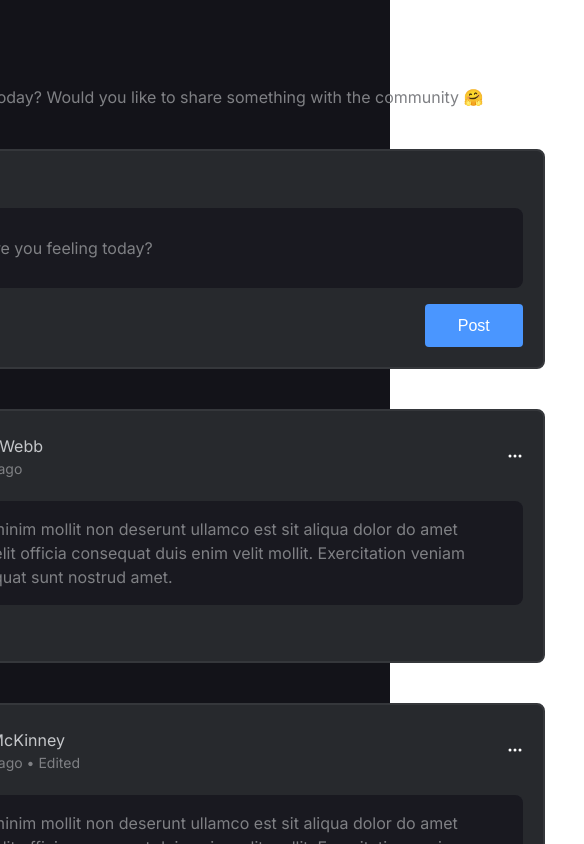
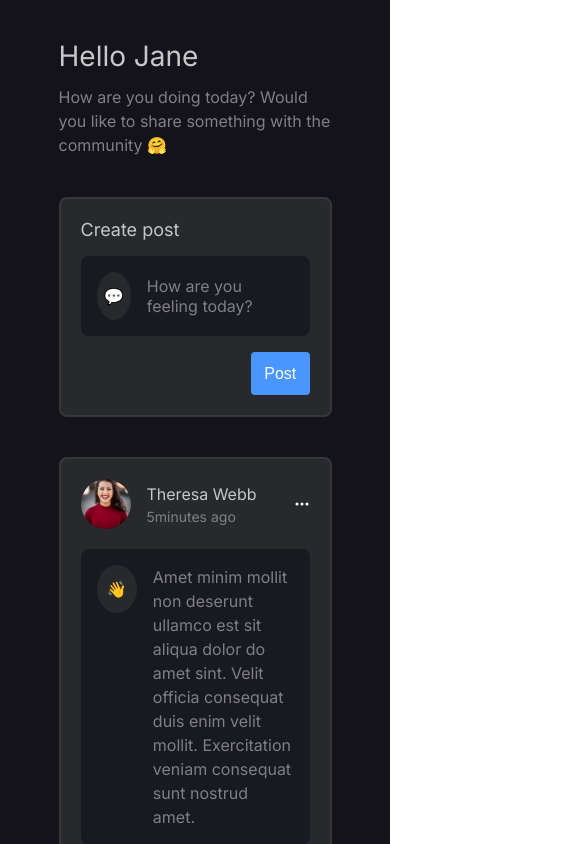
Before and after one commit to bhargavipadhya/atlys, a React (Vite) app: page /feed in a window 390 px wide. Shown: the top 844 px of the page, 584 px wide, since content can reach past the window. Built offline with nearby package versions, Linux system fonts and the light colour scheme.

Commit message:
Made the website responsive!

```diff
--- a/src/components/Button.jsx
+++ b/src/components/Button.jsx
@@ -3,9 +3,15 @@ import classes from './Button.module.scss';
 
 const Button = ({ buttonText, width, onClickFn, pathname }) => {
     return (
-        <button className={classes.button} style={{width: width}}
+        <div className={classes.container}>
+            <button
+                className={classes.container__button}
+                style={{width: width}}
                 onClick={onClickFn}
-        >{buttonText}</button>
+            >
+                {buttonText}
+            </button>
+        </div>
     );
 };
 
--- a/src/components/Button.module.scss
+++ b/src/components/Button.module.scss
@@ -1,6 +1,11 @@
 @import './../styles/variables';
 
-  .button {
+.container {
+   width: 100%;
+   display: flex;
+   justify-content: flex-end;
+
+   &__button {
      background: $primary;
      padding: $spacing-12;
      color: $mainFontColor;
@@ -12,3 +17,4 @@
      border-radius: 4px;
      cursor: pointer;
    }
+}
--- a/src/components/Card.module.scss
+++ b/src/components/Card.module.scss
@@ -1,5 +1,6 @@
 @import './../styles/variables';
 
+// Reference for a linear-gradient border: https://stackoverflow.com/questions/5706963/possible-to-use-border-radius-together-with-a-border-image-which-has-a-gradient
 .card__borderContainer {
   border: 2px solid transparent;
   border-radius: 8px;
@@ -12,7 +13,12 @@
 .card {
   padding: $spacing-40 $spacing-24;
   text-align: center;
-  width: 415px;
+  //width: 415px;
+  width: 60vw;
+
+  @media screen and (max-width: 600px) {
+    width: 80vw;
+  }
 
   .welcomeText {
     color: $secondaryFontColor;
@@ -45,5 +51,4 @@
       align-items: center;
     }
   }
-
 }
--- a/src/components/Layout.module.scss
+++ b/src/components/Layout.module.scss
@@ -1,6 +1,7 @@
 @import './../styles/variables';
 
 .container {
+  padding: 10%;
   background: $bg;
   display: flex;
   justify-content: center;
--- a/src/pages/Feed.jsx
+++ b/src/pages/Feed.jsx
@@ -31,9 +31,7 @@ const Feed = () => {
                 </div>
                 <div className={classes.createPost__inputTextArea__placeholder}>How are you feeling today?</div>
             </div>
-            <div className={classes.createPost__button}>
-                <Button buttonText="Post" width="15%" />
-            </div>
+            <Button buttonText="Post" width="15vw" />
         </div>
     );
 
--- a/src/pages/Feed.module.scss
+++ b/src/pages/Feed.module.scss
@@ -1,7 +1,6 @@
 @import "./../styles/variables";
 
 .feed {
-  padding: 10%;
 
   &__helloText {
     font-size: $font-28;
@@ -13,11 +12,12 @@
     margin-top: $spacing-12;
     font-size: $font-16;
     line-height: 24px;
+    width: 70vw;
   }
 
   .createPost {
     margin-top: 40px;
-    width: 700px;
+    width: 70vw;
     background: $containerBg;
     border: 2px solid $inputBorderColor;
     padding: 20px;
@@ -62,13 +62,5 @@
         font-size: $font-16;
       }
     }
-
-
-    &__button {
-      display: flex;
-      justify-content: flex-end;
-    }
-
   }
-
 }
--- a/src/pages/FeedCard.module.scss
+++ b/src/pages/FeedCard.module.scss
@@ -2,7 +2,7 @@
 
 .feedCard {
   margin-top: 40px;
-  width: 700px;
+  width: 70vw;
   background: $containerBg;
   border: 2px solid $inputBorderColor;
   padding: 20px;
--- a/src/pages/WelcomeScreen.module.scss
+++ b/src/pages/WelcomeScreen.module.scss
@@ -1,9 +1,6 @@
 @import './../styles/variables';
 
 .welcome {
-  padding: 9%;
-}
-
   .logo {
 
     &__container {
@@ -22,3 +19,4 @@
       }
     }
   }
+}
```
Lines whose indentation alone changed are shown as unchanged.
